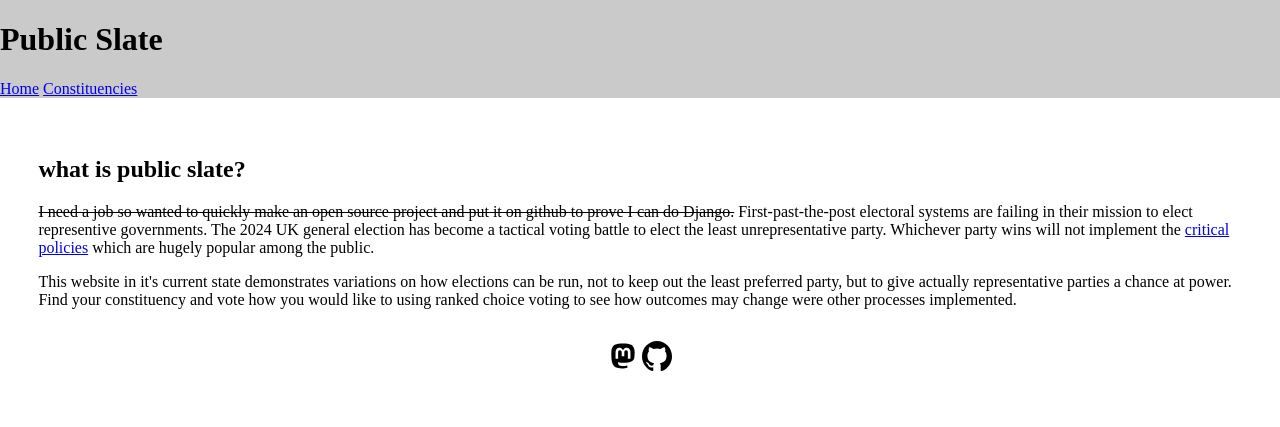
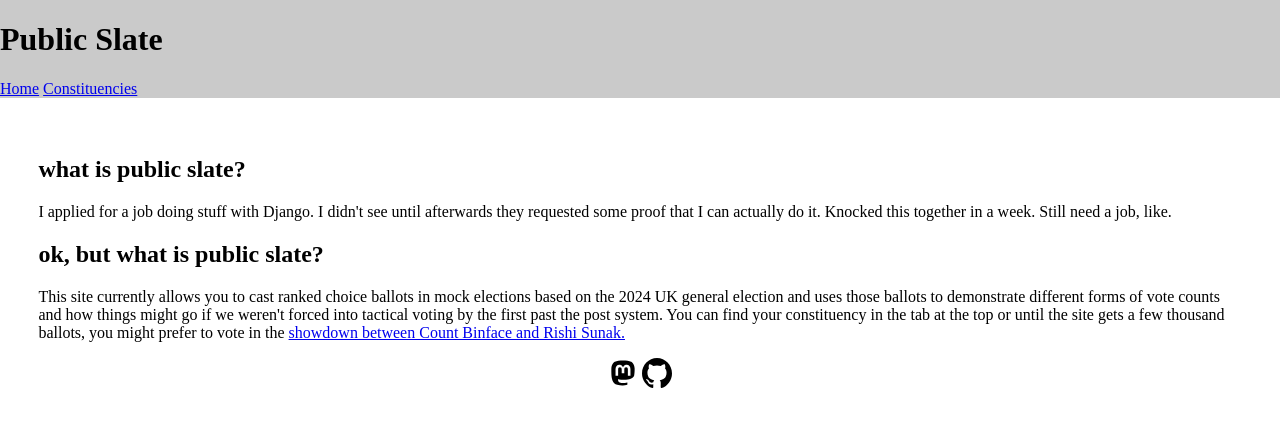
Before and after one commit to manicphase/public-slate, a Django app: page / in a window 1280 px wide. Shown: the top 427 px of the page. Run offline with Django 5.2, Linux system fonts and the light colour scheme; parts of the project's set-up code (start-up, migrations or seed data) failed here and were passed over.

Commit message:
some stuff

```diff
--- a/AlternativeVote/import_data.py
+++ b/AlternativeVote/import_data.py
@@ -42,3 +42,5 @@ for index, row in df.iterrows():
                               constituency=Constituency.objects.get(name=constituency_name),
                               party=Party.objects.get(name=party_name))
         candidate.save()
+
+print("done")
--- a/RealtimeSTV/settings.py
+++ b/RealtimeSTV/settings.py
@@ -38,7 +38,7 @@ ALLOWED_HOSTS = [
     'localhost'
 ]
 
-CSRF_TRUSTED_ORIGINS = ['https://ppl.manicphase.me', 'http://localhost']
+CSRF_TRUSTED_ORIGINS = ['https://ppl.manicphase.me', 'http://localhost', 'http://publicslate.co.uk']
 
 # Application definition
 
--- a/RealtimeSTV/templates/home/welcome.html
+++ b/RealtimeSTV/templates/home/welcome.html
@@ -1,7 +1,8 @@
 {% extends 'templates/home/index.html' %}
 {% block content %}
 <h2>what is public slate?</h2>
-<s>I need a job so wanted to quickly make an open source project and put it on github to prove I can do Django.</s> First-past-the-post electoral systems are failing in their mission to elect representive governments. The 2024 UK general election has become a tactical voting battle to elect the least unrepresentative party. Whichever party wins will not implement the <a href="https://www.survation.com/new-poll-public-strongly-backing-public-ownership-of-energy-and-key-utilities/">critical policies</a> which are hugely popular among the public. <p>
+I applied for a job doing stuff with Django. I didn't see until afterwards they requested some proof that I can actually do it. Knocked this together in a week. Still need a job, like.
 
-This website in it's current state demonstrates variations on how elections can be run, not to keep out the least preferred party, but to give actually representative parties a chance at power. Find your constituency and vote how you would like to using ranked choice voting to see how outcomes may change were other processes implemented.
+<h2>ok, but what is public slate?</h2>
+This site currently allows you to cast ranked choice ballots in mock elections based on the 2024 UK general election and uses those ballots to demonstrate different forms of vote counts and how things might go if we weren't forced into tactical voting by the first past the post system. You can find your constituency in the tab at the top or until the site gets a few thousand ballots, you might prefer to vote in the <a href="http://publicslate.co.uk:8000/av/475/results">showdown between Count Binface and Rishi Sunak.</a>
 {% endblock content %}
--- a/requirements.txt
+++ b/requirements.txt
@@ -1,2 +1,2 @@
 django
-numpy
+pandas
```
Also changed, not shown: README.md.
